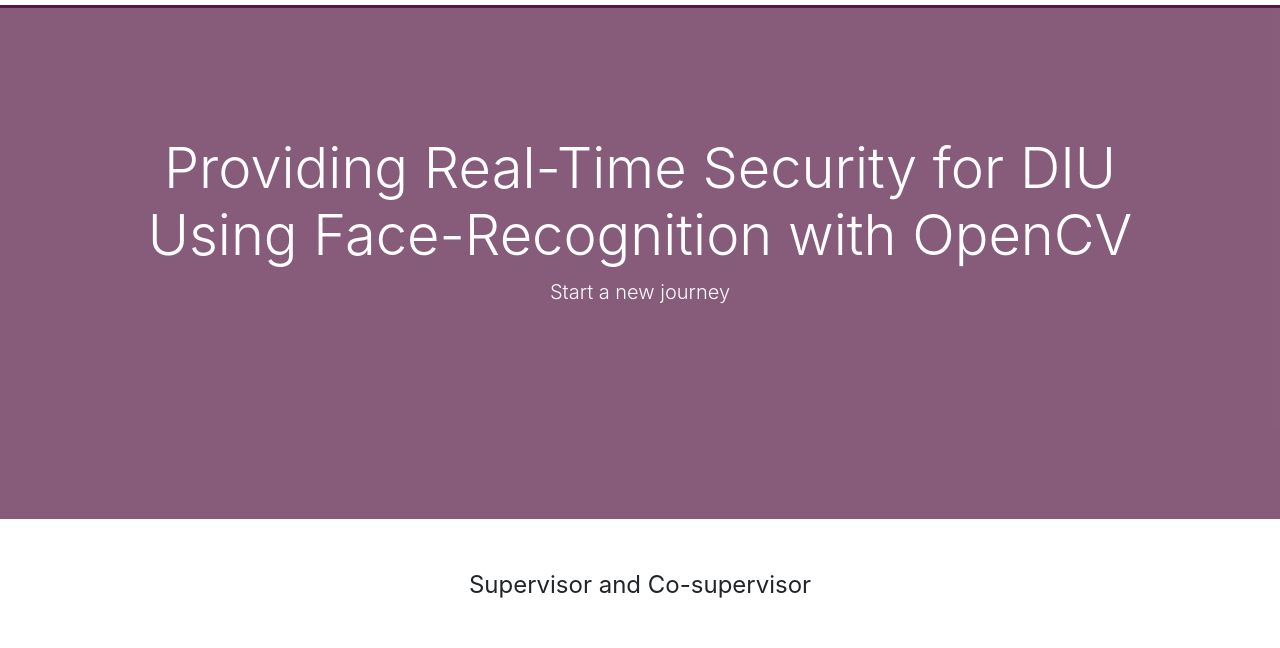
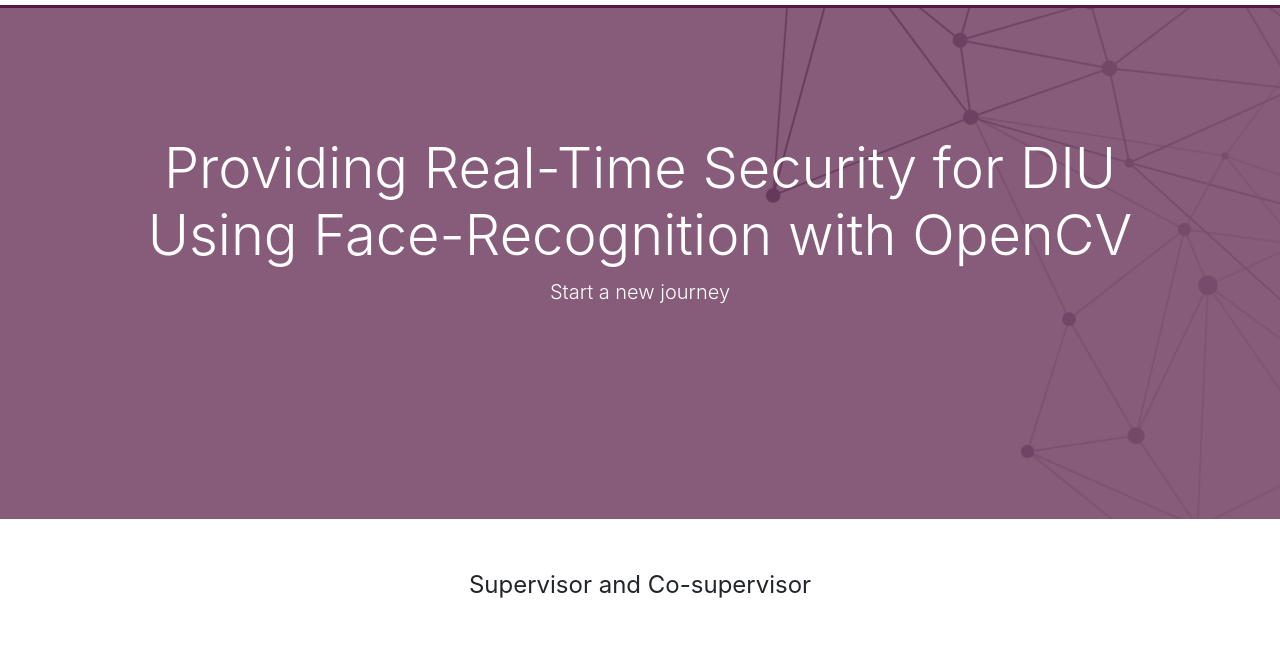
Before and after one commit to marufhosen/Project_NEO, a plain HTML site: page index.html in a window 1280 px wide. Shown: the part 81-729 px from the top of the page. Drawn offline with nearby package versions, Linux system fonts and the light colour scheme.

Commit message:
final changes

```diff
--- a/src/style/style.css
+++ b/src/style/style.css
@@ -33,7 +33,7 @@ body{
     padding-right: 0;
 }
 #showcase{
-    background: url('src/img/AI.png') no-repeat;
+    background: url('/src/img/AI.png') no-repeat;
     color: white;
     min-height: 600px;
     position: relative;
```
